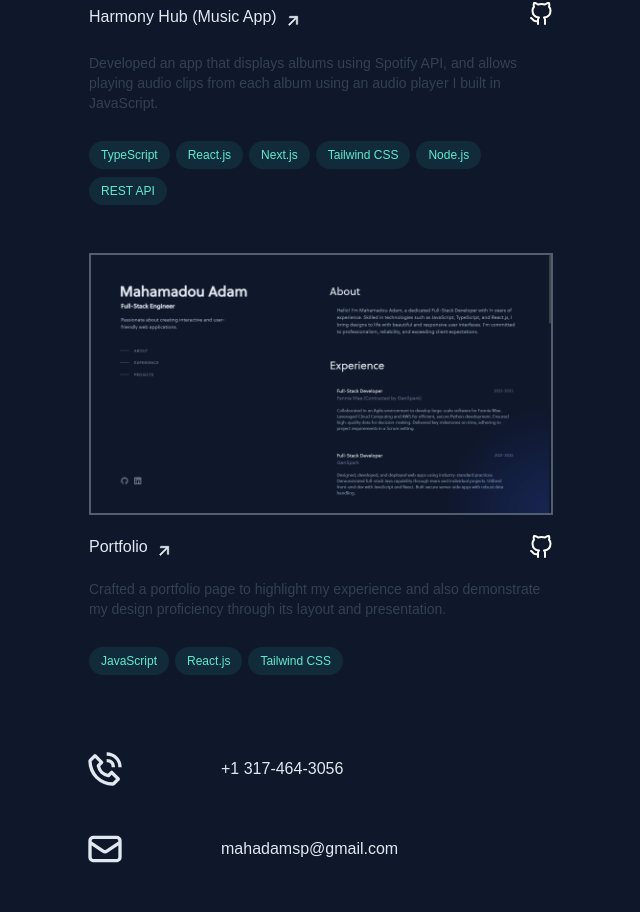
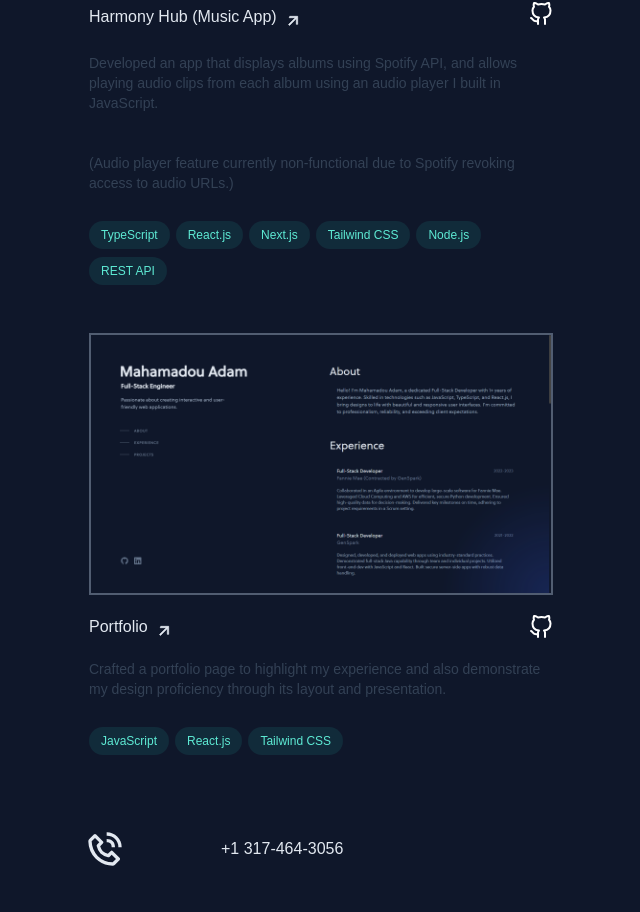
Before and after one commit to AbbaAdam1/Portfolio, a React (Create React App) app: page / in a window 1280 px wide. Shown: the part 2949-3861 px from the top of the page, without its empty margins (607-1247 px from the left). Built offline with nearby package versions, Linux system fonts and the light colour scheme.

Commit message:
update harmonyhub description

```diff
--- a/src/Projects.js
+++ b/src/Projects.js
@@ -176,6 +176,9 @@ const Projects = () => {
               allows playing audio clips from each album using an audio player I
               built in JavaScript.
             </p>
+            <p className="font-normal text-sm text-slate-700 py-5 dark:text-slate-400">
+                (Audio player feature currently non-functional due to Spotify revoking access to audio URLs.)
+            </p>
             <ul className="flex flex-wrap">
               <li className="mr-1.5 mt-2">
                 <div className="flex items-center rounded-full bg-teal-400/10 px-3 py-1 text-xs font-medium leading-5 text-teal-300">
```
